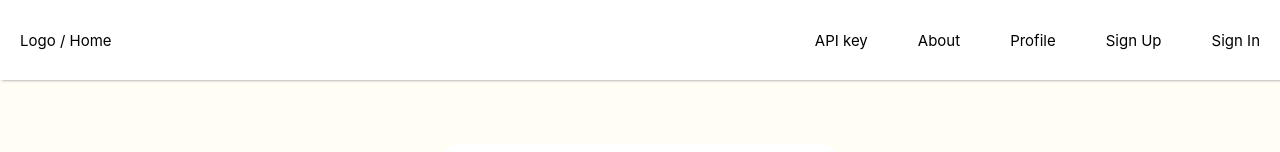
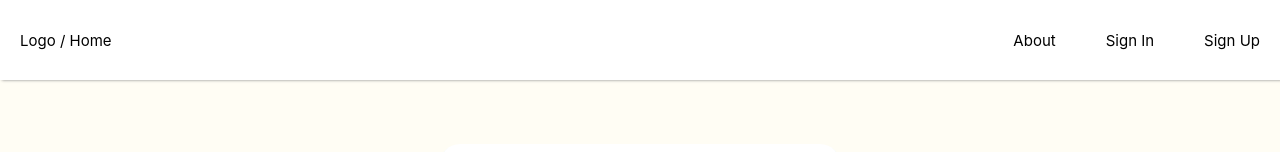
Before and after one commit to nvp85/minimalistic-web-ai-chat, a React app: page /login in a window 1280 px wide. Shown: the top 152 px of the page. Built offline with nearby package versions, Linux system fonts and the light colour scheme; the HTML template or start-up script is replaced by a standard one.

Commit message:
add conditional rendering based on the current user to the navbar

```diff
--- a/src/components/Navbar/Navbar.css
+++ b/src/components/Navbar/Navbar.css
@@ -14,13 +14,20 @@ nav {
 nav>div:last-child {
     display: flex;
     gap: 5rem;
+    height: 100%;
 }
 
 .nav-links a {
     text-decoration: none;
     color: black;
+    align-self: center;
 }
 
 .nav-links a:hover {
     text-decoration: underline;
 }
+
+.nav-links > button {
+    align-self: center;
+    height: 4rem;
+}
--- a/src/components/Navbar/Navbar.jsx
+++ b/src/components/Navbar/Navbar.jsx
@@ -1,18 +1,31 @@
 import { Link } from "react-router";
 import './Navbar.css'
+import { useState, useEffect } from "react";
+import { useUser } from "../../hooks/UserProvider";
 
+// TODO: conditional rendering: if logged in then "logout" button
 export default function Navbar() {
+    const user = useUser();
+    const isAuthenticated = user.storedUser ? true : false;
+
     return (
         <nav>
             <div className="nav-links">
                 <Link to="/">Logo / Home</Link>
             </div>
             <div className="nav-links">
-                <Link to="api-key">API key</Link>
                 <Link to="about">About</Link>
-                <Link to="profile">Profile</Link>
-                <Link to="register">Sign Up</Link>
-                <Link to="login">Sign In</Link>
+                {isAuthenticated
+                    ? (<>
+                        <Link to="api-key">API key</Link>
+                        <Link to="profile">Welcome, {user.storedUser.name}</Link>
+                        <button onClick={user.removeUser}>Logout</button>
+                    </>)
+                    : (<>
+                        <Link to="login">Sign In</Link>
+                        <Link to="register">Sign Up</Link>
+                    </>)
+                }
             </div>
         </nav>
     )
```
